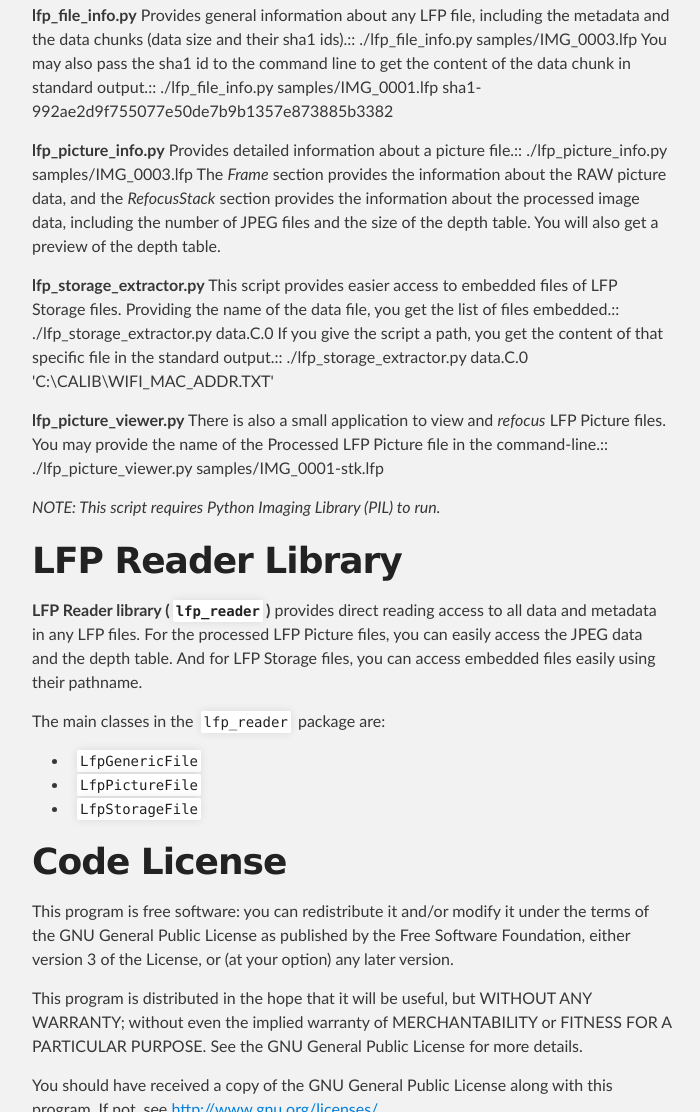
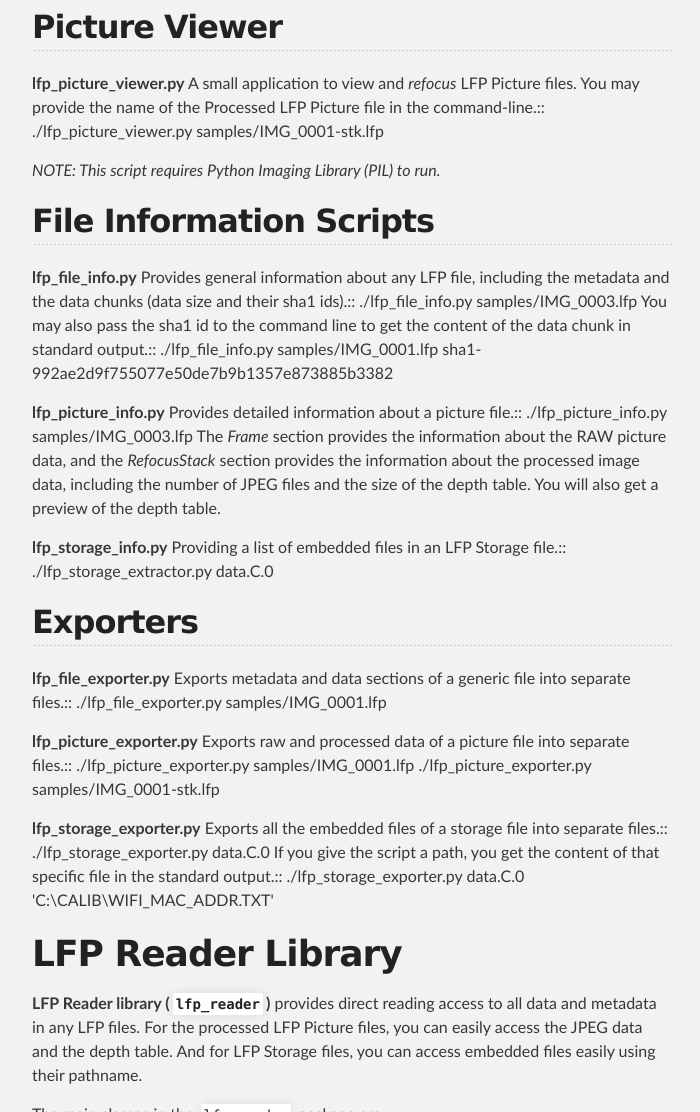
Before and after one commit to behnam/python-lfp-reader, a plain HTML site: page index.html in a window 1280 px wide. Shown: the part 1067-2179 px from the top of the page, without its empty margins (288-988 px from the left). Drawn offline with Linux system fonts and the light colour scheme.

```diff
--- a/index.html
+++ b/index.html
@@ -65,7 +65,19 @@ pathname, i.e. <code>C:\CALIB\WIFI_MAC_ADDR.TXT</code>.</p>
 
 <h1>LFP Scripts</h1>
 
-<p>This package provides the following command-line scripts:</p>
+<p>This package provides the following command-line scripts.</p>
+
+<h2>Picture Viewer</h2>
+
+<p><strong>lfp_picture_viewer.py</strong>
+  A small application to view and <em>refocus</em> LFP Picture files.
+  You may provide the name of the Processed LFP Picture file in the
+  command-line.::
+    ./lfp_picture_viewer.py samples/IMG_0001-stk.lfp</p>
+
+<p><em>NOTE: This script requires Python Imaging Library (PIL) to run.</em></p>
+
+<h2>File Information Scripts</h2>
 
 <p><strong>lfp_file_info.py</strong>
   Provides general information about any LFP file, including the metadata and
@@ -83,21 +95,27 @@ pathname, i.e. <code>C:\CALIB\WIFI_MAC_ADDR.TXT</code>.</p>
   data, including the number of JPEG files and the size of the depth table.
   You will also get a preview of the depth table.</p>
 
-<p><strong>lfp_storage_extractor.py</strong>
-  This script provides easier access to embedded files of LFP Storage files.
-  Providing the name of the data file, you get the list of files embedded.::
-    ./lfp_storage_extractor.py data.C.0
+<p><strong>lfp_storage_info.py</strong>
+  Providing a list of embedded files in an LFP Storage file.::
+    ./lfp_storage_extractor.py data.C.0</p>
+
+<h2>Exporters</h2>
+
+<p><strong>lfp_file_exporter.py</strong>
+  Exports metadata and data sections of a generic file into separate files.::
+    ./lfp_file_exporter.py samples/IMG_0001.lfp</p>
+
+<p><strong>lfp_picture_exporter.py</strong>
+  Exports raw and processed data of a picture file into separate files.::
+    ./lfp_picture_exporter.py samples/IMG_0001.lfp
+    ./lfp_picture_exporter.py samples/IMG_0001-stk.lfp</p>
+
+<p><strong>lfp_storage_exporter.py</strong>
+  Exports all the embedded files of a storage file into separate files.::
+    ./lfp_storage_exporter.py data.C.0
   If you give the script a path, you get the content of that specific file
   in the standard output.::
-    ./lfp_storage_extractor.py data.C.0 'C:\CALIB\WIFI_MAC_ADDR.TXT'</p>
-
-<p><strong>lfp_picture_viewer.py</strong>
-  There is also a small application to view and <em>refocus</em> LFP Picture files.
-  You may provide the name of the Processed LFP Picture file in the
-  command-line.::
-    ./lfp_picture_viewer.py samples/IMG_0001-stk.lfp</p>
-
-<p><em>NOTE: This script requires Python Imaging Library (PIL) to run.</em></p>
+    ./lfp_storage_exporter.py data.C.0 'C:\CALIB\WIFI_MAC_ADDR.TXT'</p>
 
 <h1>LFP Reader Library</h1>
 
```
Also changed, not shown: params.json (+1 -1 lines).
